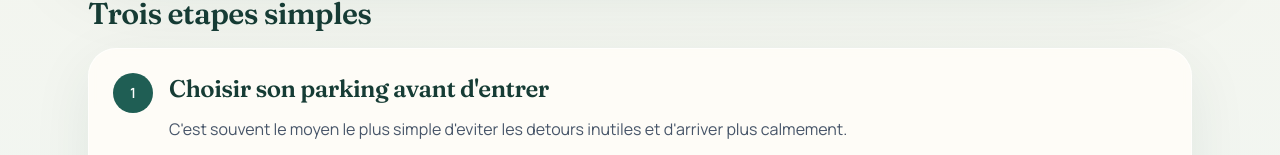
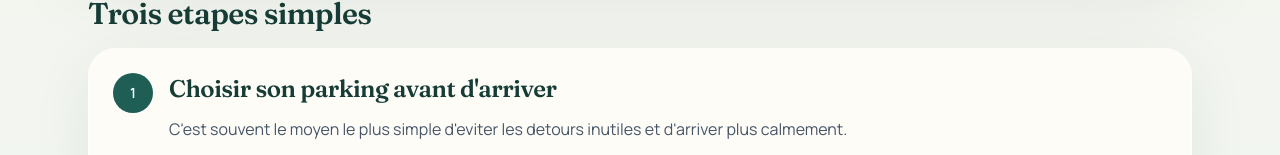
Before and after one commit to SixtyOne61/fontaineinfoalasource, a React (Vite) app: page /guide in a window 1280 px wide. Shown: the part 620-775 px from the top of the page. Built offline with nearby package versions, Linux system fonts and the light colour scheme.

Commit message:
guide content

```diff
--- a/src/pages/Guide.jsx
+++ b/src/pages/Guide.jsx
@@ -92,7 +92,7 @@ export default function Guide() {
         if (sectionVisibility.parkings) {
             items.push({
                 key: "parkings",
-                title: lang === "en" ? "Choose your parking before entering" : "Choisir son parking avant d'entrer",
+                title: lang === "en" ? "Choose your parking before arriving" : "Choisir son parking avant d'arriver",
                 body:
                     lang === "en"
                         ? "This is usually the fastest way to avoid unnecessary turns and arrive more calmly."
```
